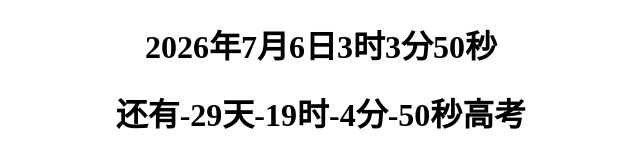
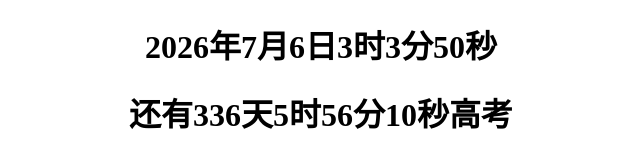
Before and after one commit to yunshaoyy/webtools, a plain HTML site: page tools/ceecountdown.html in a window 1280 px wide. Shown: the whole page, without its empty margins (319-959 px from the left). Drawn offline with Linux system fonts and the light colour scheme.

Commit message:
Update gaokao date to 2027

```diff
--- a/tools/ceecountdown.html
+++ b/tools/ceecountdown.html
@@ -23,7 +23,7 @@
 		}
 		setInterval(fxianzai, 1000);
 
-		let gaokao = new Date(2026, 6 - 1, 7, 9, 0);
+		let gaokao = new Date(2027, 6 - 1, 7, 9, 0);
 		function fgaokao() {
 			let now = new Date();
 			let lgaokao = gaokao - now;
```
